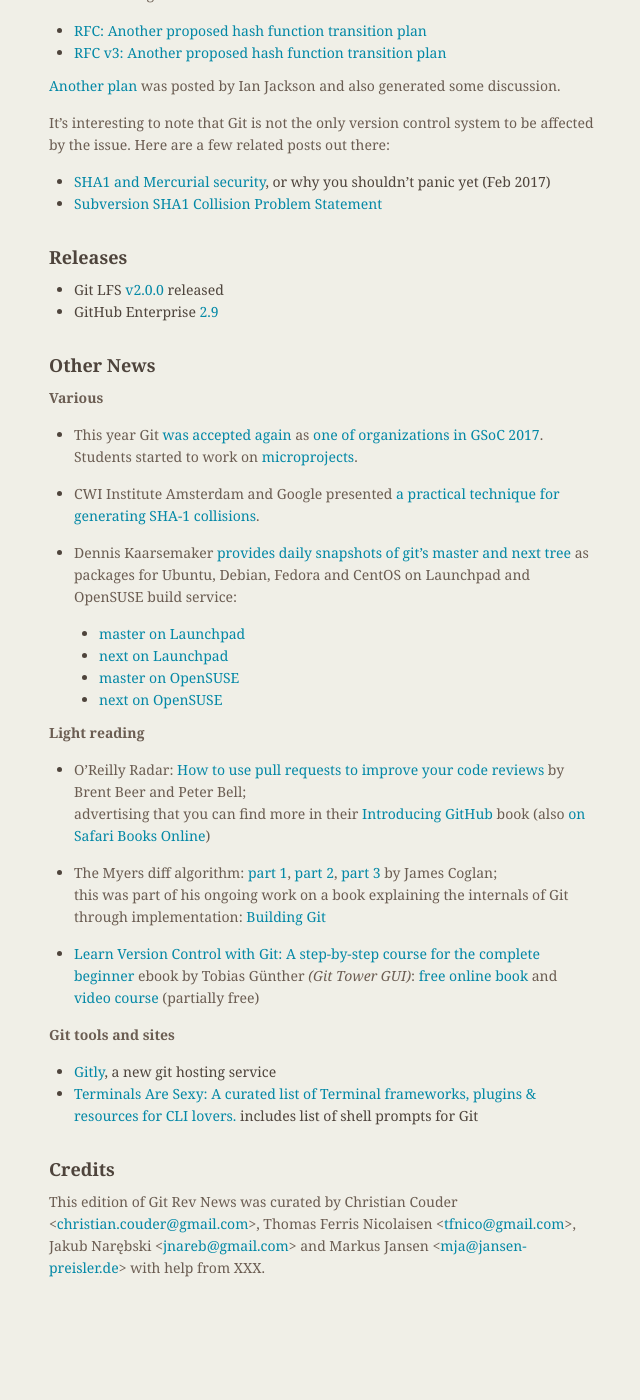
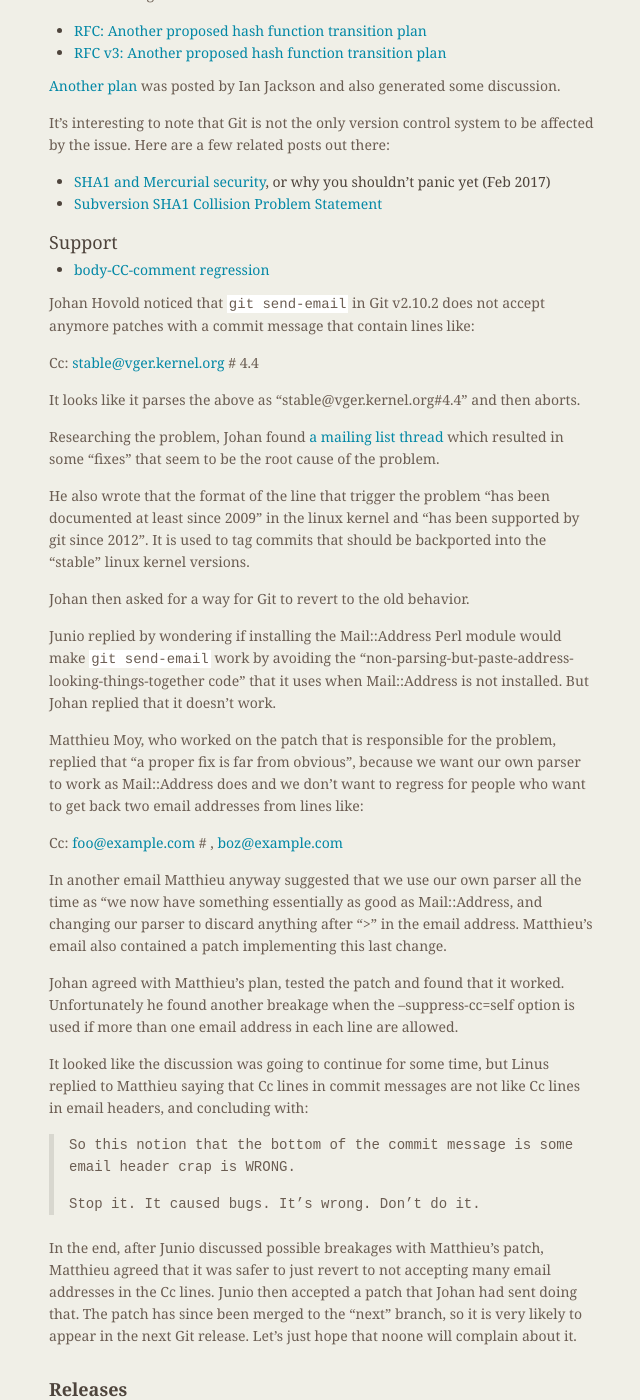
Before and after one commit to git/git.github.io, a Jekyll site: the page built from rev_news/drafts/edition-25.md, in a window 1280 px wide and 1400 px high, scrolled down 1096 px. Shown: the whole window, without its empty margins (485-1125 px from the left). Built offline with Jekyll 4.4.1, drawn with Linux system fonts in a browser that asks for light colours; before the commit the page ends 2390 px from its top, so only the background shows below that.

Commit message:
rn-25: add article about Cc trailers

```diff
--- a/rev_news/drafts/edition-25.md
+++ b/rev_news/drafts/edition-25.md
@@ -86,9 +86,70 @@
 ### Reviews
 -->
 
-<!---
 ### Support
--->
+
+* [body-CC-comment regression](https://public-inbox.org/git/20170216174924.GB2625@localhost/)
+
+Johan Hovold noticed that `git send-email` in Git v2.10.2 does not
+accept anymore patches with a commit message that contain lines like:
+
+  Cc: <stable@vger.kernel.org>	# 4.4
+
+It looks like it parses the above as "stable@vger.kernel.org#4.4" and
+then aborts.
+
+Researching the problem, Johan found
+[a mailing list thread](https://public-inbox.org/git/vpqmvi8n71g.fsf@anie.imag.fr/)
+which resulted in some "fixes" that seem to be the root cause of the
+problem.
+
+He also wrote that the format of the line that trigger the problem
+"has been documented at least since 2009" in the linux kernel and "has
+been supported by git since 2012". It is used to tag commits that
+should be backported into the "stable" linux kernel versions.
+
+Johan then asked for a way for Git to revert to the old behavior.
+
+Junio replied by wondering if installing the Mail::Address Perl module
+would make `git send-email` work by avoiding the
+"non-parsing-but-paste-address-looking-things-together code" that it
+uses when Mail::Address is not installed. But Johan replied that it
+doesn't work.
+
+Matthieu Moy, who worked on the patch that is responsible for the
+problem, replied that "a proper fix is far from obvious", because we
+want our own parser to work as Mail::Address does and we don't want to
+regress for people who want to get back two email addresses from lines
+like:
+
+  Cc: <foo@example.com> # , <boz@example.com>
+
+In another email Matthieu anyway suggested that we use our own parser
+all the time as "we now have something essentially as good as
+Mail::Address, and changing our parser to discard anything after ">"
+in the email address. Matthieu's email also contained a patch
+implementing this last change.
+
+Johan agreed with Matthieu's plan, tested the patch and found that it
+worked. Unfortunately he found another breakage when the
+--suppress-cc=self option is used if more than one email address in
+each line are allowed.
+
+It looked like the discussion was going to continue for some time, but
+Linus replied to Matthieu saying that Cc lines in commit messages are
+not like Cc lines in email headers, and concluding with:
+
+> So this notion that the bottom of the commit message is some email
+> header crap is WRONG.
+>
+> Stop it. It caused bugs. It's wrong. Don't do it.
+
+In the end, after Junio discussed possible breakages with Matthieu's
+patch, Matthieu agreed that it was safer to just revert to not
+accepting many email addresses in the Cc lines. Junio then accepted a
+patch that Johan had sent doing that. The patch has since been merged
+to the "next" branch, so it is very likely to appear in the next Git
+release. Let's just hope that noone will complain about it.
 
 ## Releases
 
```
